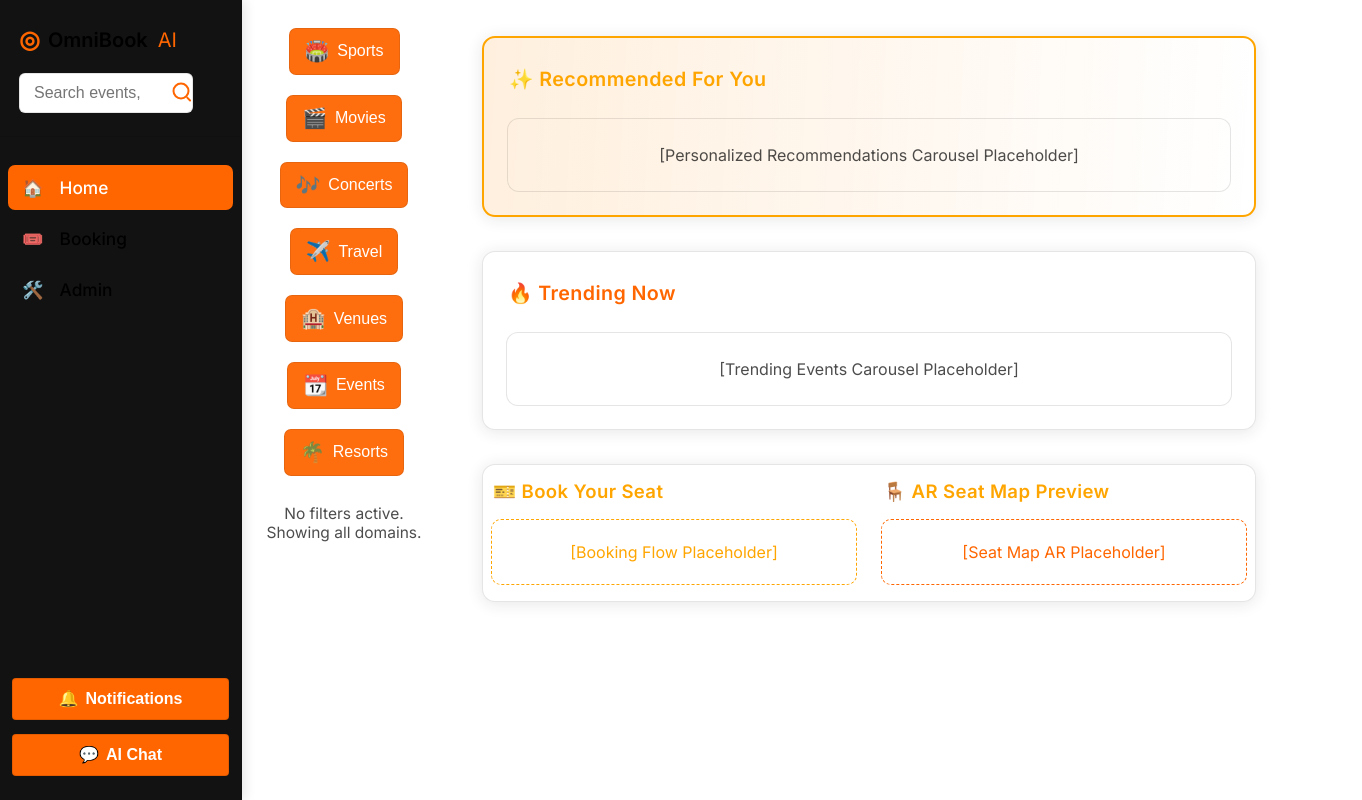
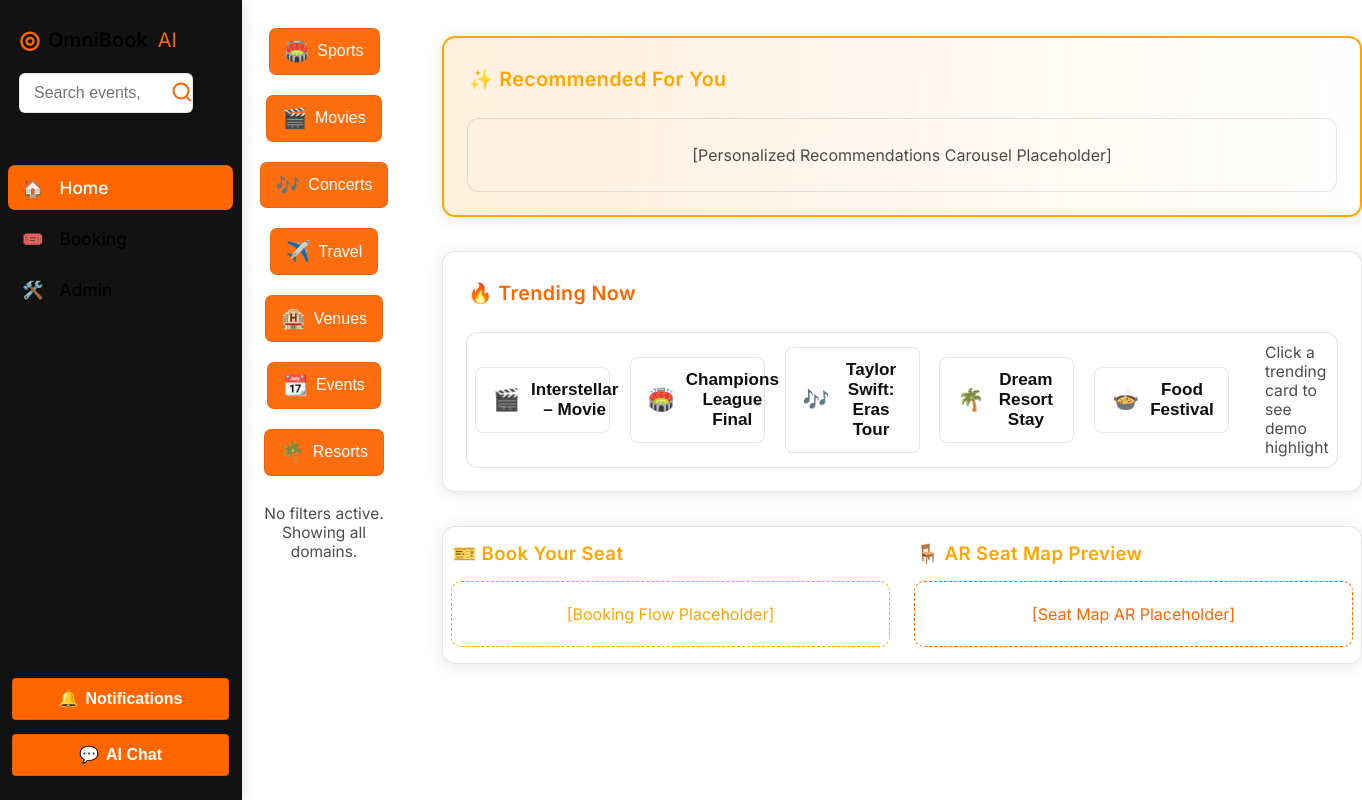
Before and after one commit to Workflow-Manager-admin/omnibook-ai-16339-5bd977bd, a React (Create React App) app in the folder omni_book_ai/: page / in a window 1280 px wide. Shown: the whole page, 1362 px wide, since content can reach past the window. Built offline with nearby package versions, Linux system fonts and the light colour scheme.

Commit message:
Auto-commit: Changes as of 2025-05-30T03:27:45.897661+00:00

```diff
--- a/omni_book_ai/src/components/TrendingCarousel.js
+++ b/omni_book_ai/src/components/TrendingCarousel.js
@@ -1,24 +1,154 @@
-import React from "react";
+import React, { useState, useRef } from "react";
+
+// Mock trending items (replace with backend/API in real app)
+const TRENDING = [
+  { id: 1, label: "Interstellar – Movie", emoji: "🎬" },
+  { id: 2, label: "Champions League Final", emoji: "🏟️" },
+  { id: 3, label: "Taylor Swift: Eras Tour", emoji: "🎶" },
+  { id: 4, label: "Dream Resort Stay", emoji: "🌴" },
+  { id: 5, label: "Food Festival", emoji: "🍲" },
+];
 
 // PUBLIC_INTERFACE
 export default function TrendingCarousel() {
-  /** Placeholder component for trending events carousel. */
+  /**
+   * Interactive trending carousel:
+   * - Cards mock selection, keyboard focus, and hover highlight.
+   * - aria-pressed, tab-index, role, and focus styles for accessibility.
+   */
+  const [selected, setSelected] = useState(null);
+  const [focusIdx, setFocusIdx] = useState(-1);
+  const listRef = useRef([]);
+
+  function handleClick(idx) {
+    setSelected(idx);
+  }
+  function handleKeyDown(e, idx) {
+    if (e.key === " " || e.key === "Enter") {
+      setSelected(idx);
+      e.preventDefault();
+    }
+    if (e.key === "ArrowRight") {
+      const next = (idx + 1) % TRENDING.length;
+      listRef.current[next]?.focus();
+      setFocusIdx(next);
+      e.preventDefault();
+    }
+    if (e.key === "ArrowLeft") {
+      const prev = (idx - 1 + TRENDING.length) % TRENDING.length;
+      listRef.current[prev]?.focus();
+      setFocusIdx(prev);
+      e.preventDefault();
+    }
+  }
+
   return (
     <section
       aria-label="Trending Now"
-      tabIndex={0}
       style={{
         background: "rgba(255,255,255,0.03)",
         border: "1px solid var(--border-color)",
         borderRadius: 12,
         display: "flex",
         alignItems: "center",
-        justifyContent: "center",
+        justifyContent: "flex-start",
+        padding: "10px 8px",
+        minHeight: 76,
+        overflowX: "auto",
+        gap: "0.8rem",
+      }}
+      role="list"
+    >
+      {TRENDING.map((item, idx) => {
+        const isSelected = selected === idx;
+        return (
+          <button
+            ref={el => (listRef.current[idx] = el)}
+            key={item.id}
+            tabIndex={0}
+            role="listitem"
+            aria-pressed={isSelected}
+            aria-label={`${item.label}${isSelected ? " (selected)" : ""}`}
+            onClick={() => handleClick(idx)}
+            onKeyDown={e => handleKeyDown(e, idx)}
+            className="trending-card"
+            style={{
+              background: isSelected
+                ? "var(--kavia-orange)"
+                : "rgba(255,255,255,0.06)",
+              color: isSelected
+                ? "#fff"
+                : "var(--text-color)",
+              border: isSelected
+                ? "2.5px solid var(--accent)"
+                : "1.5px solid var(--border-color)",
+              boxShadow: isSelected
+                ? "0 0 0 2px var(--accent)"
+                : undefined,
+              outline: isSelected
+                ? "2.4px solid var(--accent)"
+                : undefined,
+              borderRadius: 8,
+              minWidth: 135,
+              minHeight: 50,
+              padding: "12px 17px",
+              marginRight: "7px",
+              fontWeight: 600,
+              fontSize: "1.07rem",
+              display: "flex",
+              alignItems: "center",
+              gap: 11,
+              cursor: "pointer",
+              transition: "background 0.15s, border 0.15s, box-shadow 0.13s",
+              opacity: isSelected ? 1 : 0.94,
+              position: "relative",
+            }}
+            onMouseOver={() => setFocusIdx(idx)}
+            onFocus={() => setFocusIdx(idx)}
+            onBlur={() => setFocusIdx(-1)}
+            data-active={isSelected ? "true" : undefined}
+          >
+            <span aria-hidden="true" style={{ fontSize: "1.35rem" }}>
+              {item.emoji}
+            </span>
+            <span>{item.label}</span>
+            {isSelected && (
+              <span
+                aria-hidden="true"
+                style={{
+                  position: "absolute",
+                  right: 7,
+                  top: 7,
+                  fontWeight: 700,
+                  fontSize: "1.18em",
+                  background: "var(--accent)",
+                  color: "#fff",
+                  borderRadius: "3px",
+                  padding: "1px 6px",
+                  letterSpacing: "0.04em",
+                  boxShadow: "0 1px 5px 0 rgba(120,60,0,0.12)",
+                }}
+              >
+                ✓
+              </span>
+            )}
+          </button>
+        );
+      })}
+      {/* Visual feedback area */}
+      <div style={{
+        marginLeft: 16,
         color: "var(--text-secondary)",
-        minHeight: 74,
-      }}
-    >
-      [Trending Events Carousel Placeholder]
+        fontSize: "0.98em"
+      }} aria-live="polite">
+        {selected !== null ? (
+          <span>
+            Selected: <strong>{TRENDING[selected].label}</strong>
+          </span>
+        ) : (
+          <span>Click a trending card to see demo highlight</span>
+        )}
+      </div>
     </section>
   );
 }
```
Also changed, not shown: 1 other file (tests, documents, lock files or other folders).
